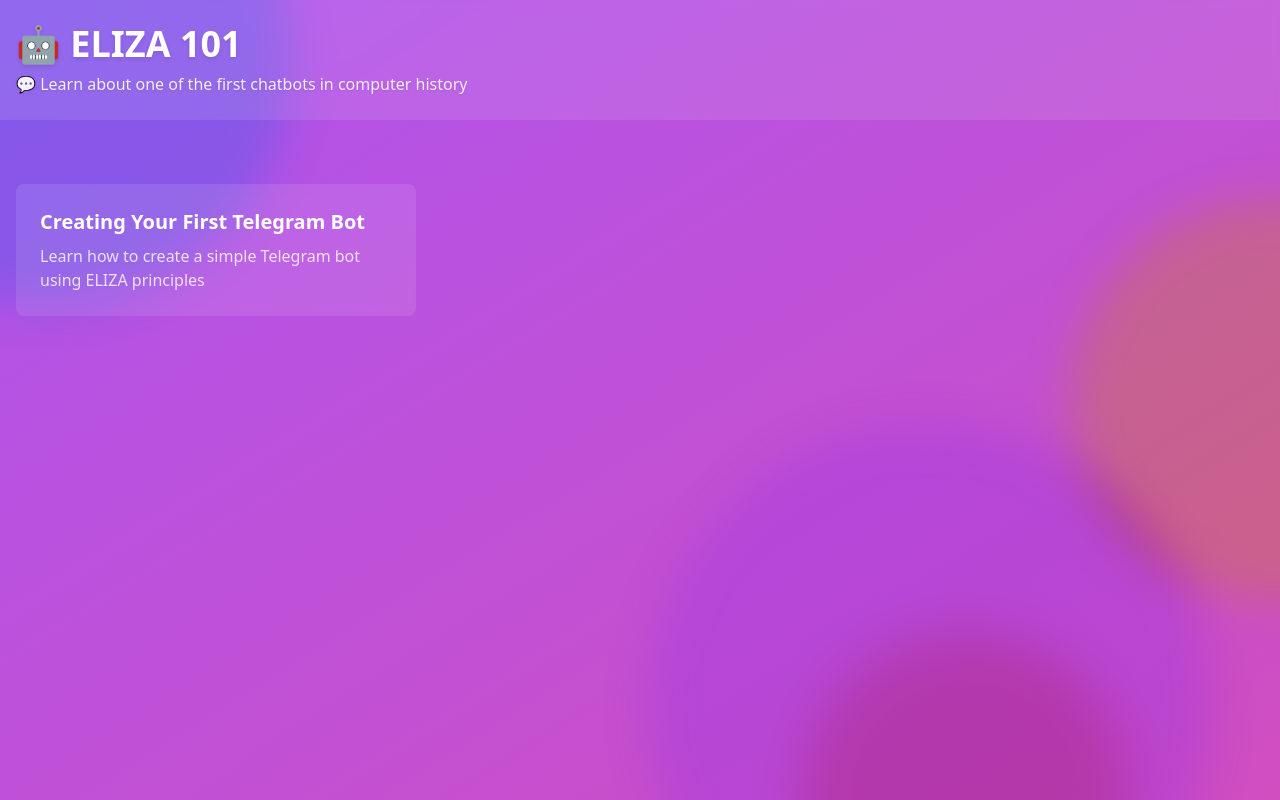
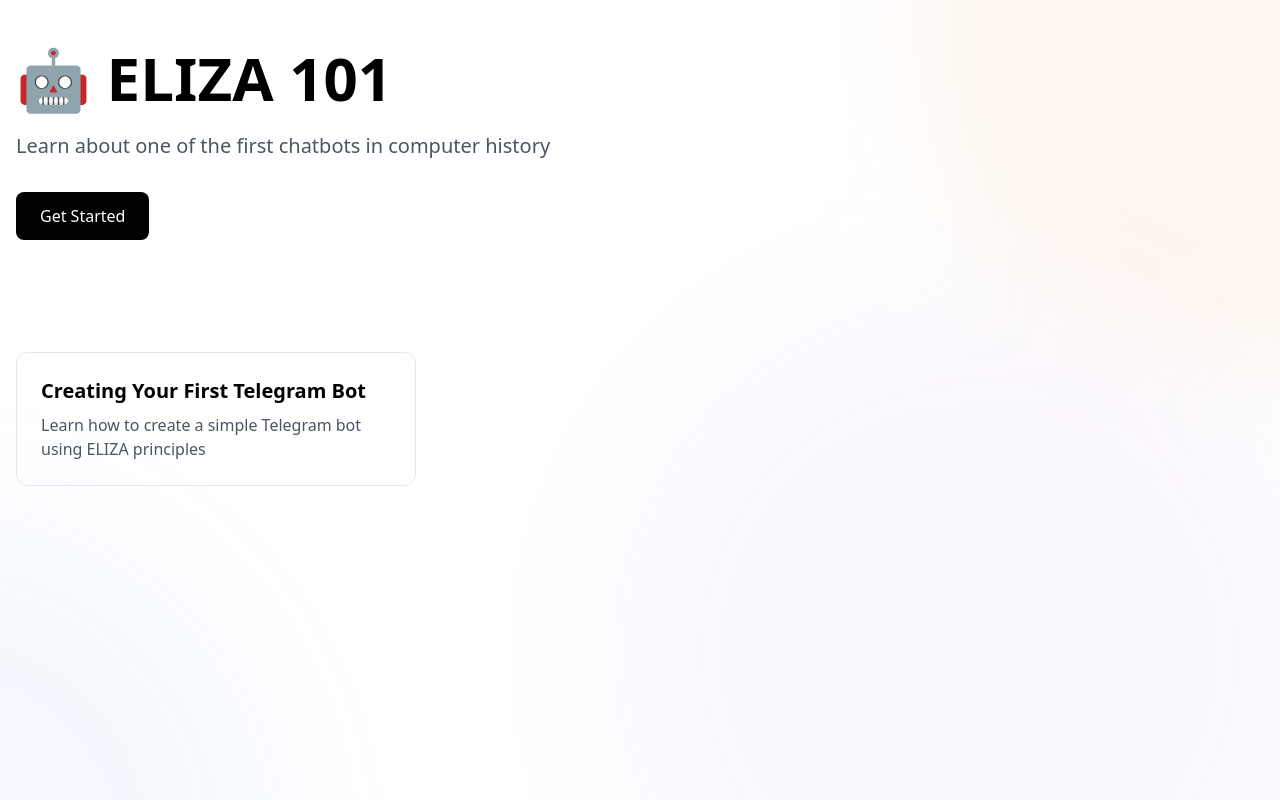
Before and after one commit to 706creators/eliza101, a React (Vite) app: page / in a window 1280 px wide. Built offline with nearby package versions, Linux system fonts and the light colour scheme.

Commit message:
test cname

```diff
--- a/src/App.tsx
+++ b/src/App.tsx
@@ -5,12 +5,9 @@
 import { AnimatedBackground } from "./components/AnimatedBackground";
 import { Header } from "./components/Header";
 
-// 获取基础路径
-const basename = import.meta.env.BASE_URL;
-
 function App(): ReactElement {
   return (
-    <BrowserRouter basename={basename}>
+    <BrowserRouter>
       <div className="min-h-screen relative">
         <AnimatedBackground />
         <Header />
--- a/src/components/AnimatedBackground.tsx
+++ b/src/components/AnimatedBackground.tsx
@@ -1,14 +1,12 @@
-import React from 'react';
+import React from "react";
 
 export function AnimatedBackground() {
   return (
-    <div className="fixed inset-0 -z-10 overflow-hidden">
-      <div className="absolute inset-0 bg-gradient-to-br from-blue-500 via-purple-500 to-pink-500 animate-gradient"></div>
+    <div className="fixed inset-0 -z-10 overflow-hidden bg-white dark:bg-gray-900">
       <div className="absolute inset-0 opacity-30">
-        <div className="absolute w-[500px] h-[500px] -top-48 -left-48 bg-blue-600 rounded-full mix-blend-multiply filter blur-xl animate-blob"></div>
-        <div className="absolute w-[600px] h-[600px] top-1/2 left-1/2 bg-purple-600 rounded-full mix-blend-multiply filter blur-xl animate-blob animation-delay-2000"></div>
-        <div className="absolute w-[300px] h-[300px] -bottom-48 right-48 bg-pink-600 rounded-full mix-blend-multiply filter blur-xl animate-blob animation-delay-4000"></div>
-        <div className="absolute w-[400px] h-[400px] top-1/4 -right-48 bg-yellow-600 rounded-full mix-blend-multiply filter blur-xl animate-blob animation-delay-6000"></div>
+        <div className="absolute w-[800px] h-[800px] -top-96 -right-96 bg-[#FF7A00] rounded-full mix-blend-multiply filter blur-3xl opacity-20 animate-blob"></div>
+        <div className="absolute w-[600px] h-[600px] top-1/2 left-1/2 bg-purple-400 rounded-full mix-blend-multiply filter blur-3xl opacity-20 animate-blob animation-delay-2000"></div>
+        <div className="absolute w-[600px] h-[600px] -bottom-96 -left-96 bg-blue-400 rounded-full mix-blend-multiply filter blur-3xl opacity-20 animate-blob animation-delay-4000"></div>
       </div>
     </div>
   );
--- a/src/components/Header.tsx
+++ b/src/components/Header.tsx
@@ -1,11 +1,25 @@
-import React from 'react';
+import { Link } from "react-router-dom";
 
 export function Header() {
   return (
-    <header className="py-6 mb-8 backdrop-blur-sm bg-white/10">
+    <header className="py-12 mb-8">
       <div className="container mx-auto px-4">
-        <h1 className="text-4xl font-bold text-white text-shadow">🤖 ELIZA 101</h1>
-        <p className="mt-2 text-white/90 text-shadow-sm">💬 Learn about one of the first chatbots in computer history</p>
+        <Link to="/" className="inline-block">
+          <h1 className="text-6xl font-bold text-black dark:text-white">
+            🤖 ELIZA 101
+          </h1>
+          <p className="mt-6 text-xl text-gray-600 dark:text-gray-300">
+            Learn about one of the first chatbots in computer history
+          </p>
+        </Link>
+        <div className="mt-8 flex gap-4">
+          <a
+            href="https://github.com/CreatorsDAO/eliza101"
+            className="inline-flex items-center px-6 py-3 bg-black text-white rounded-lg hover:bg-gray-800 transition-colors"
+          >
+            Get Started
+          </a>
+        </div>
       </div>
     </header>
   );
--- a/src/components/MarkdownContent.tsx
+++ b/src/components/MarkdownContent.tsx
@@ -9,7 +9,7 @@
   content,
 }: MarkdownContentProps): ReactElement {
   return (
-    <article className="prose prose-invert mx-auto px-4 py-8">
+    <article className="prose prose-gray dark:prose-invert max-w-4xl mx-auto px-4 py-8">
       <ReactMarkdown>{content}</ReactMarkdown>
     </article>
   );
--- a/src/pages/HomePage.tsx
+++ b/src/pages/HomePage.tsx
@@ -19,12 +19,14 @@
           <Link
             key={module.id}
             to={`/module/${module.id}`}
-            className="block p-6 rounded-lg backdrop-blur-sm bg-white/10 hover:bg-white/20 transition-colors"
+            className="group block p-6 rounded-xl border border-gray-200 dark:border-gray-800 hover:border-[#FF7A00] dark:hover:border-[#FF7A00] transition-colors"
           >
-            <h2 className="text-xl font-semibold text-white mb-2">
+            <h2 className="text-xl font-semibold text-black dark:text-white group-hover:text-[#FF7A00] transition-colors mb-2">
               {module.title}
             </h2>
-            <p className="text-white/80">{module.description}</p>
+            <p className="text-gray-600 dark:text-gray-400">
+              {module.description}
+            </p>
           </Link>
         ))}
       </div>
--- a/src/pages/ModulePage.tsx
+++ b/src/pages/ModulePage.tsx
@@ -37,7 +37,7 @@
   if (loading) {
     return (
       <div className="flex justify-center items-center min-h-[50vh]">
-        <div className="text-white">Loading...</div>
+        <div className="text-gray-800 dark:text-gray-200">Loading...</div>
       </div>
     );
   }
@@ -45,7 +45,7 @@
   if (error) {
     return (
       <div className="flex justify-center items-center min-h-[50vh]">
-        <div className="text-white bg-red-500/20 backdrop-blur-sm rounded-lg p-4">
+        <div className="text-gray-800 dark:text-gray-200 bg-red-500/10 backdrop-blur-sm rounded-lg p-4">
           {error}
         </div>
       </div>
--- a/tailwind.config.js
+++ b/tailwind.config.js
@@ -4,32 +4,25 @@
     "./index.html",
     "./src/**/*.{js,ts,jsx,tsx}",
   ],
+  darkMode: 'class',
   theme: {
     extend: {
+      colors: {
+        primary: '#FF7A00',
+      },
       animation: {
-        gradient: 'gradient 15s ease infinite',
-        blob: "blob 7s infinite",
+        blob: "blob 10s infinite",
       },
       keyframes: {
-        gradient: {
-          '0%, 100%': {
-            'background-size': '400% 400%',
-            'background-position': '0% 50%',
-          },
-          '50%': {
-            'background-size': '400% 400%',
-            'background-position': '100% 50%',
-          },
-        },
         blob: {
           "0%": {
             transform: "translate(0px, 0px) scale(1)",
           },
           "33%": {
-            transform: "translate(30px, -50px) scale(1.1)",
+            transform: "translate(30px, -50px) scale(1.2)",
           },
           "66%": {
-            transform: "translate(-20px, 20px) scale(0.9)",
+            transform: "translate(-20px, 20px) scale(0.8)",
           },
           "100%": {
             transform: "translate(0px, 0px) scale(1)",
@@ -37,21 +30,44 @@
         },
       },
       typography: (theme) => ({
+        gray: {
+          css: {
+            '--tw-prose-body': theme('colors.gray.800'),
+            '--tw-prose-headings': theme('colors.gray.900'),
+            '--tw-prose-lead': theme('colors.gray.700'),
+            '--tw-prose-links': theme('colors.primary'),
+            '--tw-prose-bold': theme('colors.gray.900'),
+            '--tw-prose-counters': theme('colors.gray.600'),
+            '--tw-prose-bullets': theme('colors.gray.400'),
+            '--tw-prose-hr': theme('colors.gray.300'),
+            '--tw-prose-quotes': theme('colors.gray.900'),
+            '--tw-prose-quote-borders': theme('colors.gray.300'),
+            '--tw-prose-captions': theme('colors.gray.700'),
+            '--tw-prose-code': theme('colors.gray.900'),
+            '--tw-prose-pre-code': theme('colors.gray.200'),
+            '--tw-prose-pre-bg': theme('colors.gray.800'),
+            '--tw-prose-th-borders': theme('colors.gray.300'),
+            '--tw-prose-td-borders': theme('colors.gray.200'),
+          },
+        },
         invert: {
           css: {
-            '--tw-prose-body': theme('colors.white / 90'),
+            '--tw-prose-body': theme('colors.gray.200'),
             '--tw-prose-headings': theme('colors.white'),
-            '--tw-prose-links': theme('colors.white'),
+            '--tw-prose-lead': theme('colors.gray.300'),
+            '--tw-prose-links': theme('colors.primary'),
             '--tw-prose-bold': theme('colors.white'),
-            '--tw-prose-counters': theme('colors.white / 80'),
-            '--tw-prose-bullets': theme('colors.white / 80'),
-            '--tw-prose-hr': theme('colors.white / 20'),
-            '--tw-prose-quotes': theme('colors.white / 90'),
+            '--tw-prose-counters': theme('colors.gray.400'),
+            '--tw-prose-bullets': theme('colors.gray.600'),
+            '--tw-prose-hr': theme('colors.gray.700'),
+            '--tw-prose-quotes': theme('colors.gray.100'),
+            '--tw-prose-quote-borders': theme('colors.gray.700'),
+            '--tw-prose-captions': theme('colors.gray.400'),
             '--tw-prose-code': theme('colors.white'),
-            '--tw-prose-pre-code': theme('colors.white'),
+            '--tw-prose-pre-code': theme('colors.gray.200'),
             '--tw-prose-pre-bg': 'rgb(0 0 0 / 20%)',
-            '--tw-prose-th-borders': theme('colors.white / 20'),
-            '--tw-prose-td-borders': theme('colors.white / 10'),
+            '--tw-prose-th-borders': theme('colors.gray.600'),
+            '--tw-prose-td-borders': theme('colors.gray.700'),
           },
         },
       }),
--- a/vite.config.ts
+++ b/vite.config.ts
@@ -2,12 +2,9 @@
 import react from "@vitejs/plugin-react";
 import { resolve } from "path";
 
-// 获取仓库名作为基础路径，用于GitHub Pages
-const base = process.env.NODE_ENV === "production" ? "/eliza101/" : "/";
-
 export default defineConfig({
   plugins: [react()],
-  base, // 添加基础路径配置
+  base: "/", // 修改为根路径
   server: {
     fs: {
       allow: [".."],
@@ -19,7 +16,6 @@
         main: resolve(__dirname, "index.html"),
       },
     },
-    // 确保构建时复制 docs 目录到 dist
     assetsDir: "assets",
     copyPublicDir: true,
   },
```
